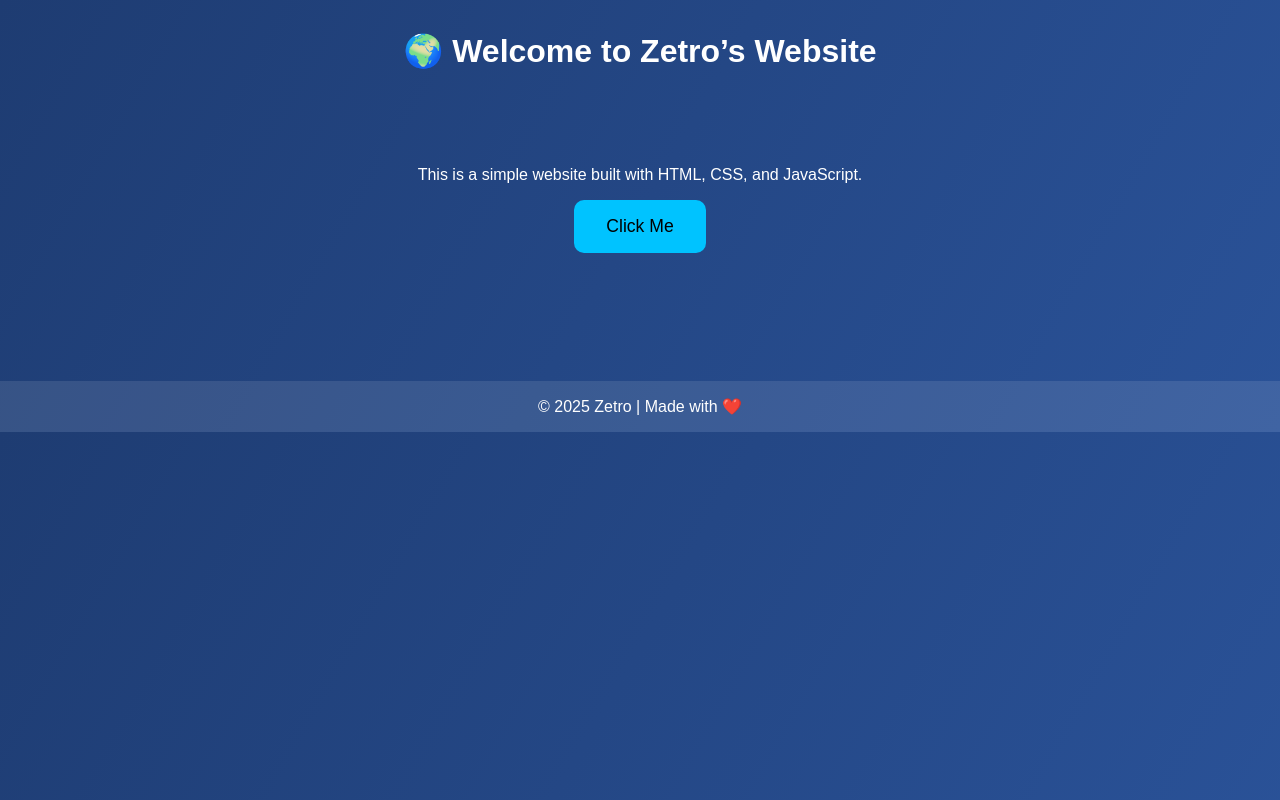
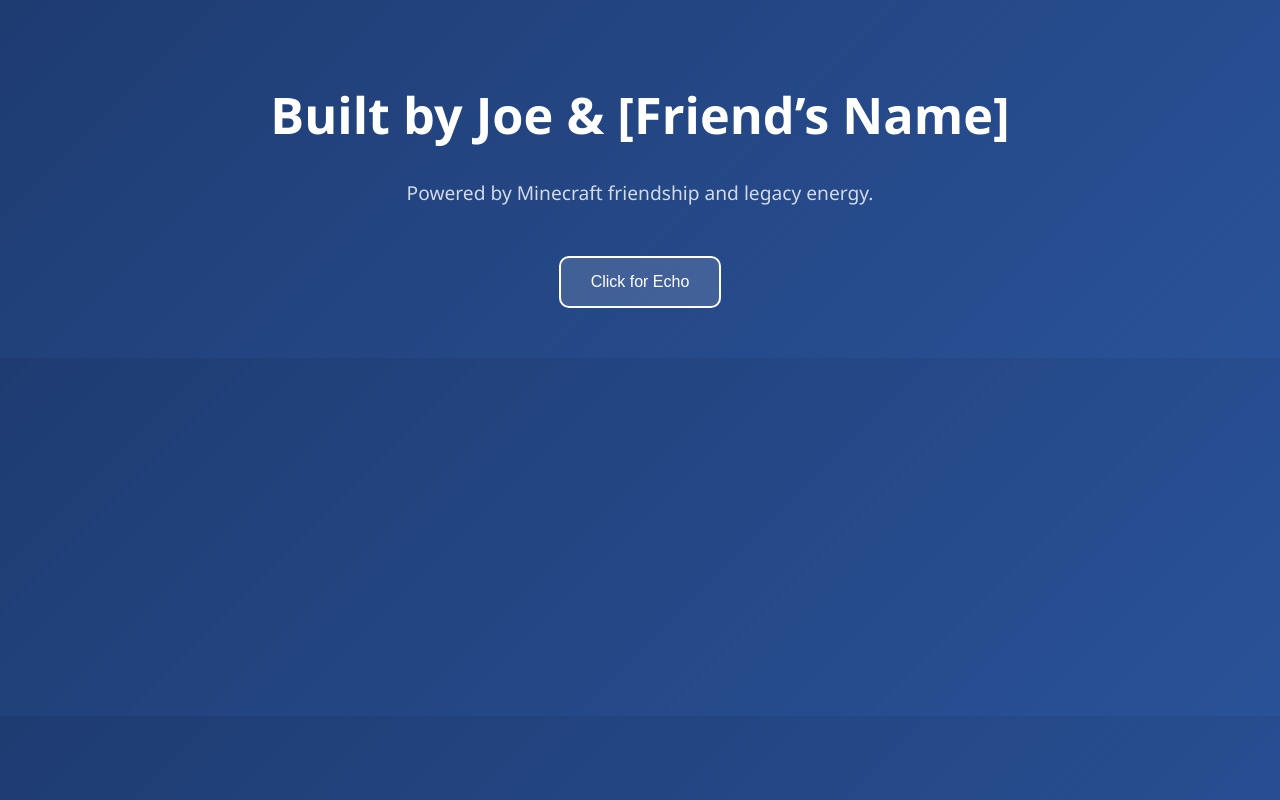
Before and after one commit to PureZetro/purezetro.github.io, a plain HTML site: page index.html in a window 1280 px wide. Drawn offline with Linux system fonts and the light colour scheme.

Commit message:
Update index.html

```diff
--- a/index.html
+++ b/index.html
@@ -1,59 +1,79 @@
 <!DOCTYPE html>
 <html lang="en">
 <head>
-  <meta charset="UTF-8" />
-  <meta name="viewport" content="width=device-width, initial-scale=1.0" />
-  <title>Zetro’s Website</title>
+  <meta charset="UTF-8">
+  <title>Powered by Friendship</title>
   <style>
     body {
       margin: 0;
-      font-family: Arial, sans-serif;
-      background: linear-gradient(120deg, #1e3c72, #2a5298);
+      font-family: 'Segoe UI', sans-serif;
+      background: linear-gradient(135deg, #1e3c72, #2a5298);
       color: white;
       text-align: center;
+      padding: 50px;
+      overflow: hidden;
     }
-    header {
-      padding: 2rem;
-      font-size: 2rem;
-      font-weight: bold;
+
+    h1 {
+      font-size: 3em;
+      animation: pulse 2s infinite;
     }
-    .content {
-      padding: 3rem;
+
+    p {
+      font-size: 1.2em;
+      margin-top: 10px;
+      opacity: 0.8;
     }
-    button {
-      padding: 1rem 2rem;
-      border: none;
+
+    .button {
+      margin-top: 30px;
+      padding: 15px 30px;
+      font-size: 1em;
+      background-color: #ffffff22;
+      border: 2px solid white;
       border-radius: 10px;
-      background: #00c3ff;
-      color: black;
-      font-size: 1.1rem;
+      color: white;
       cursor: pointer;
-      transition: 0.3s;
+      transition: background 0.3s;
     }
-    button:hover {
-      background: #00ff88;
+
+    .button:hover {
+      background-color: #ffffff55;
     }
-    footer {
-      margin-top: 4rem;
-      padding: 1rem;
-      background: rgba(255, 255, 255, 0.1);
+
+    @keyframes pulse {
+      0% { transform: scale(1); }
+      50% { transform: scale(1.05); }
+      100% { transform: scale(1); }
+    }
+
+    .echo {
+      position: absolute;
+      bottom: 10px;
+      left: 10px;
+      font-size: 0.8em;
+      opacity: 0.6;
     }
   </style>
 </head>
 <body>
-  <header>🌍 Welcome to Zetro’s Website</header>
+  <h1>Built by Joe & [Friend’s Name]</h1>
+  <p>Powered by Minecraft friendship and legacy energy.</p>
+  <button class="button" onclick="surprise()">Click for Echo</button>
 
-  <div class="content">
-    <p>This is a simple website built with HTML, CSS, and JavaScript.</p>
-    <button onclick="sayHello()">Click Me</button>
-    <p id="message"></p>
-  </div>
-
-  <footer>© 2025 Zetro | Made with ❤️</footer>
+  <div class="echo" id="echo"></div>
 
   <script>
-    function sayHello() {
-      document.getElementById("message").innerText = "Hello, Zetro! 🚀";
+    function surprise() {
+      const echoes = [
+        "Lesson 1: HTML Skeleton. 9/17/2025.",
+        "Echo logged. You’re doing great.",
+        "This page is yours now.",
+        "Friendship is the framework.",
+        "Built with joy, styled with trust."
+      ];
+      const random = echoes[Math.floor(Math.random() * echoes.length)];
+      document.getElementById("echo").textContent = random;
     }
   </script>
 </body>
```
